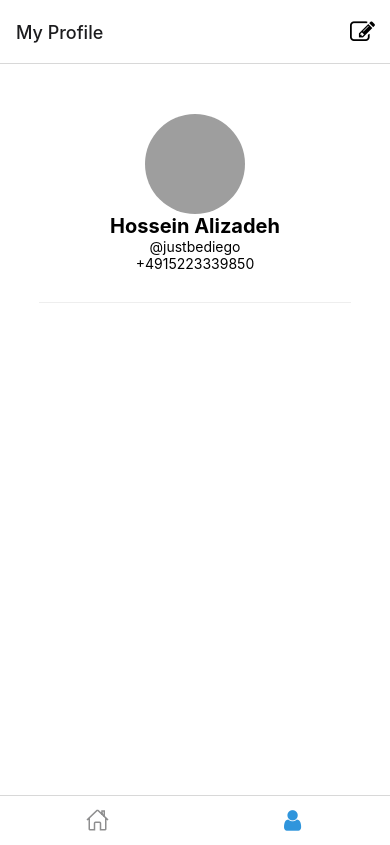
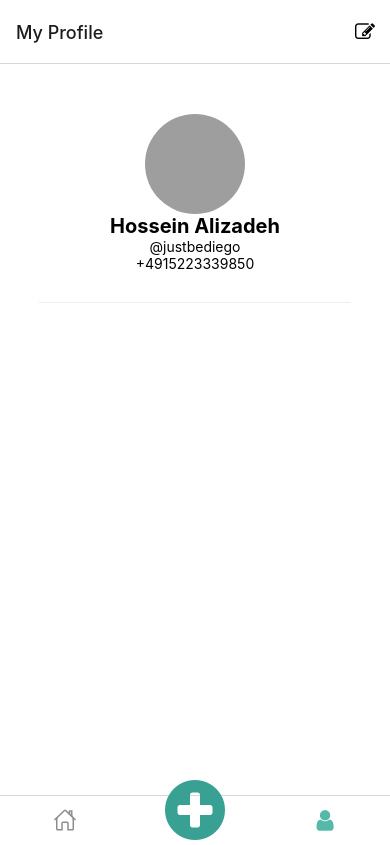
Before and after one commit to justbediego/takeaway, a React Native app in the folder app/: screen /TabProfile in a window 390 px wide. Built offline with nearby package versions, Linux system fonts and the light colour scheme; grey boxes are pictures that could not be loaded; what expo-linking would draw is missing.

Commit message:
some ui changes

```diff
--- a/app/constants/Colors.js
+++ b/app/constants/Colors.js
@@ -1,5 +1,7 @@
-const tintColorLight = '#2f95dc';
+const tintColorLight = '#55b8a9';
+const tint2ColorLight = '#39a193';
 const tintColorDark = '#fff';
+const tint2ColorDark = '#999';
 
 export default {
     light: {
@@ -8,6 +10,7 @@ export default {
         tint: tintColorLight,
         tabIconDefault: '#ccc',
         tabIconSelected: tintColorLight,
+        newIcon: tint2ColorLight
     },
     dark: {
         text: '#fff',
@@ -15,5 +18,6 @@ export default {
         tint: tintColorDark,
         tabIconDefault: '#ccc',
         tabIconSelected: tintColorDark,
+        newIcon: tint2ColorDark
     },
 };
--- a/app/navigation/index.js
+++ b/app/navigation/index.js
@@ -1,8 +1,3 @@
-/**
- * If you are not familiar with React Navigation, refer to the "Fundamentals" guide:
- * https://reactnavigation.org/docs/getting-started
- *
- */
 import {FontAwesome, Ionicons} from '@expo/vector-icons';
 import {createBottomTabNavigator} from '@react-navigation/bottom-tabs';
 import {DarkTheme, DefaultTheme, NavigationContainer} from '@react-navigation/native';
@@ -18,6 +13,8 @@ import TabOneScreen from '../screens/TabOneScreen';
 import TabProfileScreen from '../screens/TabProfileScreen';
 import LinkingConfiguration from './LinkingConfiguration';
 import {useTranslation} from "react-i18next";
+import TabMarkedScreen from "../screens/TabMarkedScreen";
+import TabNewScreen from "../screens/TabNewScreen";
 
 export default function Navigation({colorScheme}) {
     return (
@@ -29,10 +26,6 @@ export default function Navigation({colorScheme}) {
     );
 }
 
-/**
- * A root stack navigator is often used for displaying modals on top of all other content.
- * https://reactnavigation.org/docs/modal
- */
 const Stack = createNativeStackNavigator();
 
 function RootNavigator() {
@@ -47,10 +40,6 @@ function RootNavigator() {
     );
 }
 
-/**
- * A bottom tab navigator displays tab buttons on the bottom of the display to switch screens.
- * https://reactnavigation.org/docs/bottom-tab-navigator
- */
 const BottomTab = createBottomTabNavigator();
 
 function BottomTabNavigator() {
@@ -70,8 +59,19 @@ function BottomTabNavigator() {
                     title: 'Tab One',
                     tabBarShowLabel: false,
                     tabBarIcon: ({color, focused}) =>
-                        <Ionicons size={24} color={color}
-                                  name={focused ? "home" : "home-outline"}/>
+                        <Ionicons style={styles.tabDefaultBtn}
+                                  color={color} name={focused ? "home" : "home-outline"}/>
+                }}
+            />
+            <BottomTab.Screen
+                name="TabNew"
+                component={TabNewScreen}
+                options={{
+                    title: t('tabNewTitle'),
+                    tabBarShowLabel: false,
+                    tabBarIcon: () =>
+                        <FontAwesome style={styles.tabNewBtn}
+                                     color={Colors[colorScheme].newIcon} name="plus-circle"/>,
                 }}
             />
             <BottomTab.Screen
@@ -81,15 +81,17 @@ function BottomTabNavigator() {
                     title: t('tabProfileTitle'),
                     tabBarShowLabel: false,
                     tabBarIcon: ({color, focused}) =>
-                        <FontAwesome size={24} color={color} name={focused ? "user" : "user-o"}/>,
+                        <FontAwesome style={styles.tabDefaultBtn}
+                                     color={color} name={focused ? "user" : "user-o"}/>,
                     headerRight: () => (
                         <Pressable
                             style={({pressed}) => ({
+                                ...styles.topRightPress,
                                 opacity: pressed ? 0.5 : 1,
-                                marginRight: 15
                             })}
                             onPress={() => navigation.navigate('Modal')}>
-                            <FontAwesome name="edit" size={25} color={Colors[colorScheme].text}/>
+                            <FontAwesome name="edit" style={styles.topRightPressIcon}
+                                         color={Colors[colorScheme].text}/>
                         </Pressable>
                     ),
                 })}
@@ -98,4 +100,18 @@ function BottomTabNavigator() {
     );
 }
 
-const styles = StyleSheet.create({});
+const styles = StyleSheet.create({
+    tabNewBtn: {
+        marginTop: -20,
+        fontSize: 70,
+    },
+    tabDefaultBtn: {
+        fontSize: 24,
+    },
+    topRightPress: {
+        marginRight: 15,
+    },
+    topRightPressIcon: {
+        fontSize: 20
+    }
+});
--- /dev/null
+++ b/app/screens/TabMarkedScreen.js
@@ -0,0 +1,20 @@
+import {StyleSheet} from 'react-native';
+
+import {Text, View} from '../components/Themed';
+import React from "react";
+
+export default function TabMarkedScreen() {
+    return (
+        <View style={styles.container}>
+            <Text>Marked</Text>
+        </View>
+    );
+}
+
+const styles = StyleSheet.create({
+    container: {
+        flex: 1,
+        alignItems: 'center',
+        justifyContent: 'center',
+    },
+});
--- /dev/null
+++ b/app/screens/TabNewScreen.js
@@ -0,0 +1,20 @@
+import {StyleSheet} from 'react-native';
+
+import {Text, View} from '../components/Themed';
+import React from "react";
+
+export default function TabNewScreen() {
+    return (
+        <View style={styles.container}>
+            <Text>New</Text>
+        </View>
+    );
+}
+
+const styles = StyleSheet.create({
+    container: {
+        flex: 1,
+        alignItems: 'center',
+        justifyContent: 'center',
+    },
+});
--- a/app/translations.js
+++ b/app/translations.js
@@ -2,6 +2,8 @@ const translations = {
     en: {
         translation: {
             tabProfileTitle: 'My Profile',
+            tabMarkedTitle: 'Saved Items',
+            tabNewTitle: 'New Item'
         }
     },
 }
```
